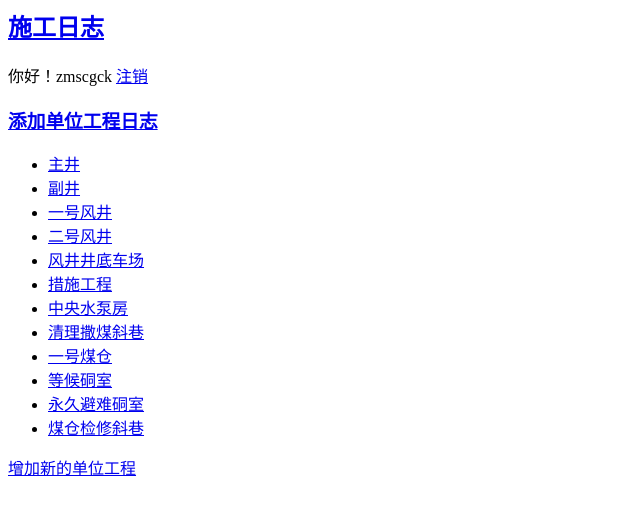
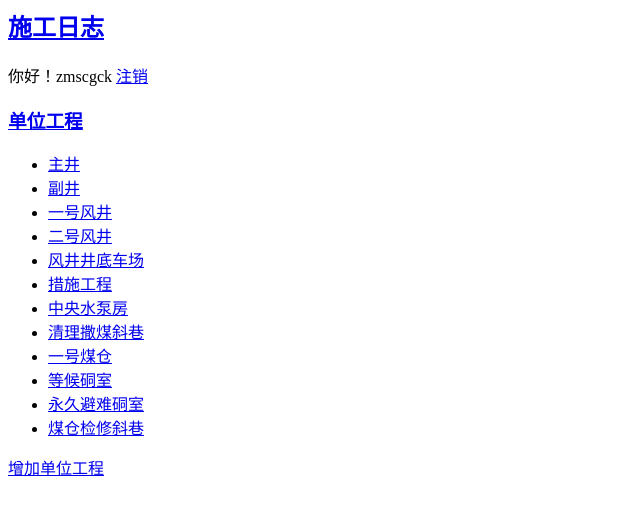
Before and after one commit to zmscgsf/Constrution_Daily, a Django app: page /topics/ in a window 1280 px wide. Shown: the top 515 px of the page, without its empty margins (0-640 px from the left). Run offline with Django 3.2, Linux system fonts and the light colour scheme; a user stored in the database is signed in; data comes from the database, SQL or seed files in the repository; both versions use the stored data as it was after the commit.

Commit message:
调试程序

```diff
--- a/note/models.py
+++ b/note/models.py
@@ -26,3 +26,10 @@ class Entry(models.Model):
 
     class Meta:
         verbose_name_plural = '施工日志'
+
+    def __str__(self):
+        """返回日志前50字"""
+        if len(self.text)>20:
+            return self.text[:20] + "..."
+        else:
+            return self.text[:20]
--- a/note/templates/note/base.html
+++ b/note/templates/note/base.html
@@ -7,7 +7,7 @@
     <a href="{% url 'users:register' %}">请注册</a>
     <a href="{% url 'users:login' %}">请登录</a>
     {% endif %}
-    <a href=" {% url 'note:topics' %}"> <h3>添加单位工程日志</h3> </a>
+    <a href=" {% url 'note:topics' %}"> <h3>单位工程</h3> </a>
 </p>
 
 {% block content %}
--- a/note/templates/note/new_entry.html
+++ b/note/templates/note/new_entry.html
@@ -2,7 +2,7 @@
 
 {% block content %}
     <p>
-    添加<a href="{% url 'note:topic' topic.id %}">{{ topic }}</a>施工日志:
+    添加{{ topic }}施工日志:
     </p>
 
 	<form action="{% url 'note:new_entry' topic.id %}" method='post'>
--- a/note/templates/note/topics.html
+++ b/note/templates/note/topics.html
@@ -12,6 +12,6 @@
   {% endfor %}
 </ul>
 
-<a href="{% url 'note:new_topic' %}">增加新的单位工程</a>
+<a href="{% url 'note:new_topic' %}">增加单位工程</a>
 
 {% endblock content %}
--- a/note/views.py
+++ b/note/views.py
@@ -53,7 +53,7 @@ def new_topic(request):
         form = TopicForm(request.POST)
         if form.is_valid():
             new_topic = form.save(commit=False)
-            new_topic.ower = request.user
+            new_topic.owner = request.user
             new_topic.save()
             return HttpResponseRedirect(reverse('note:topics'))
     context = {'form': form}
```
Also changed, not shown: db.sqlite3, 1 other file.
